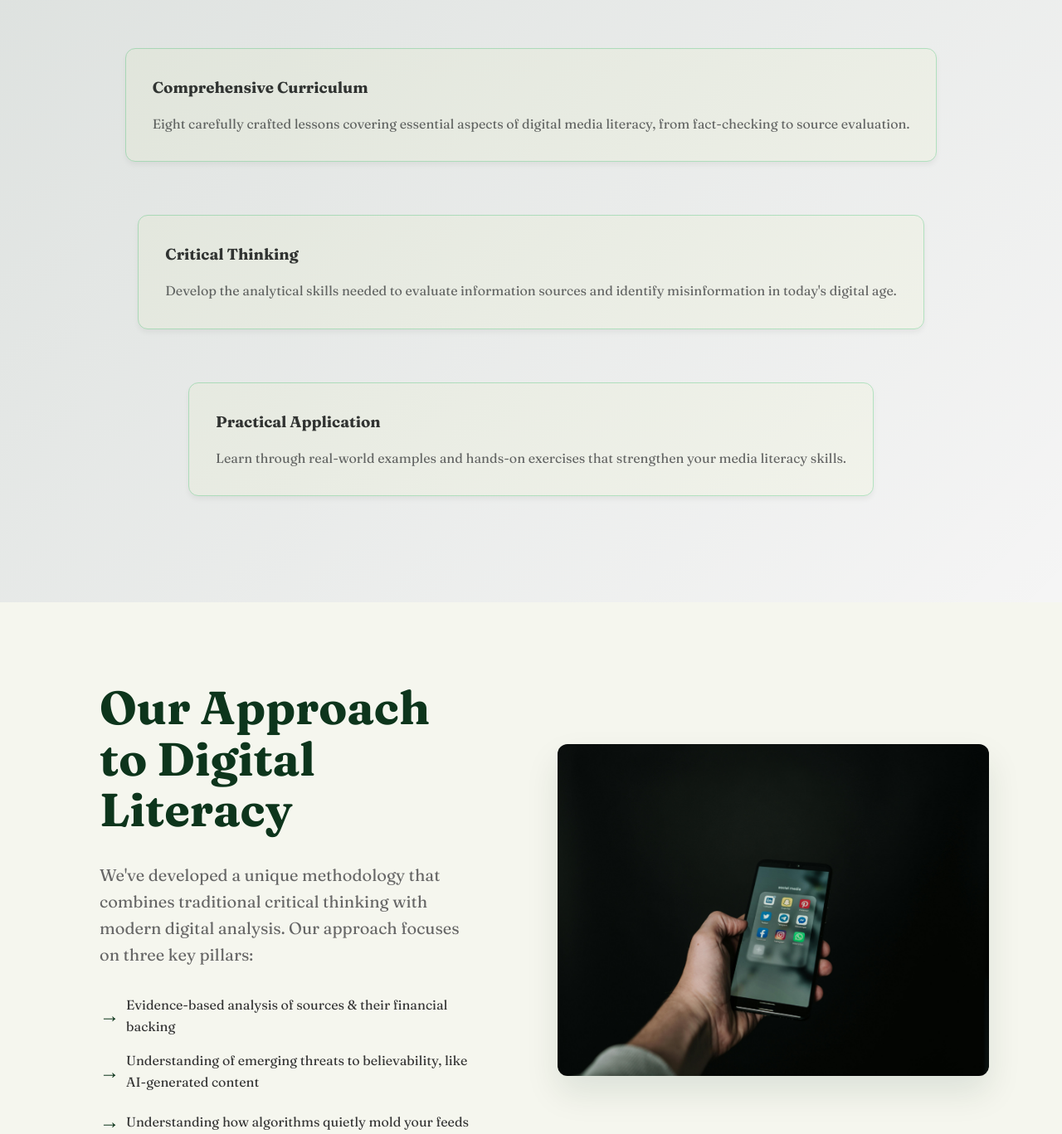
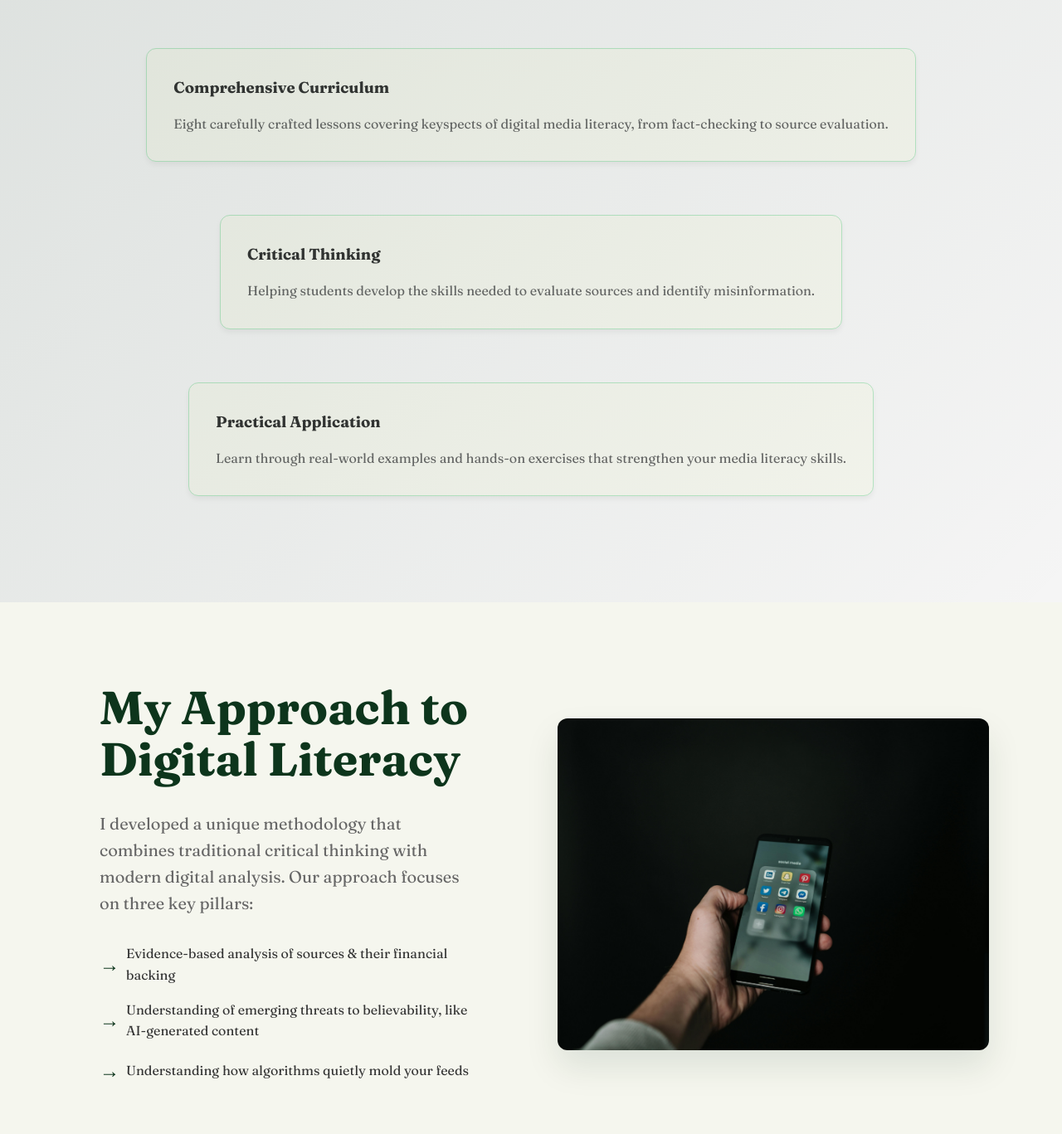
Before and after one commit to brendansarpong/gts-misinfo, a plain HTML site: page index.html in a window 1280 px wide. Shown: the part 1000-2367 px from the top of the page at 83% size. Drawn offline with Linux system fonts and the light colour scheme.

Commit message:
test update

```diff
--- a/index.html
+++ b/index.html
@@ -43,11 +43,11 @@
         <div class="features-grid">
           <div class="feature-card fade-slide-up">
             <h3>Comprehensive Curriculum</h3>
-            <p>Eight carefully crafted lessons covering essential aspects of digital media literacy, from fact-checking to source evaluation.</p>
+            <p>Eight carefully crafted lessons covering keyspects of digital media literacy, from fact-checking to source evaluation.</p>
           </div>
           <div class="feature-card fade-slide-up">
             <h3>Critical Thinking</h3>
-            <p>Develop the analytical skills needed to evaluate information sources and identify misinformation in today's digital age.</p>
+            <p>Helping students develop the skills needed to evaluate  sources and identify misinformation.</p>
           </div>
           <div class="feature-card fade-slide-up">
             <h3>Practical Application</h3>
@@ -61,8 +61,8 @@
       <div class="container">
         <div class="methodology-preview-grid">
           <div class="methodology-preview-content">
-            <h2>Our Approach to Digital Literacy</h2>
-            <p>We've developed a unique methodology that combines traditional critical thinking with modern digital analysis. Our approach focuses on three key pillars:</p>
+            <h2>My Approach to Digital Literacy</h2>
+            <p>I developed a unique methodology that combines traditional critical thinking with modern digital analysis. Our approach focuses on three key pillars:</p>
             <ul style="list-style: none; padding: 0;">
               <li style="margin-bottom: 1rem; display: flex; align-items: center;">
                 <span style="color: var(--accent-color); font-size: 1.5rem; margin-right: 0.5rem;">→</span>
```
